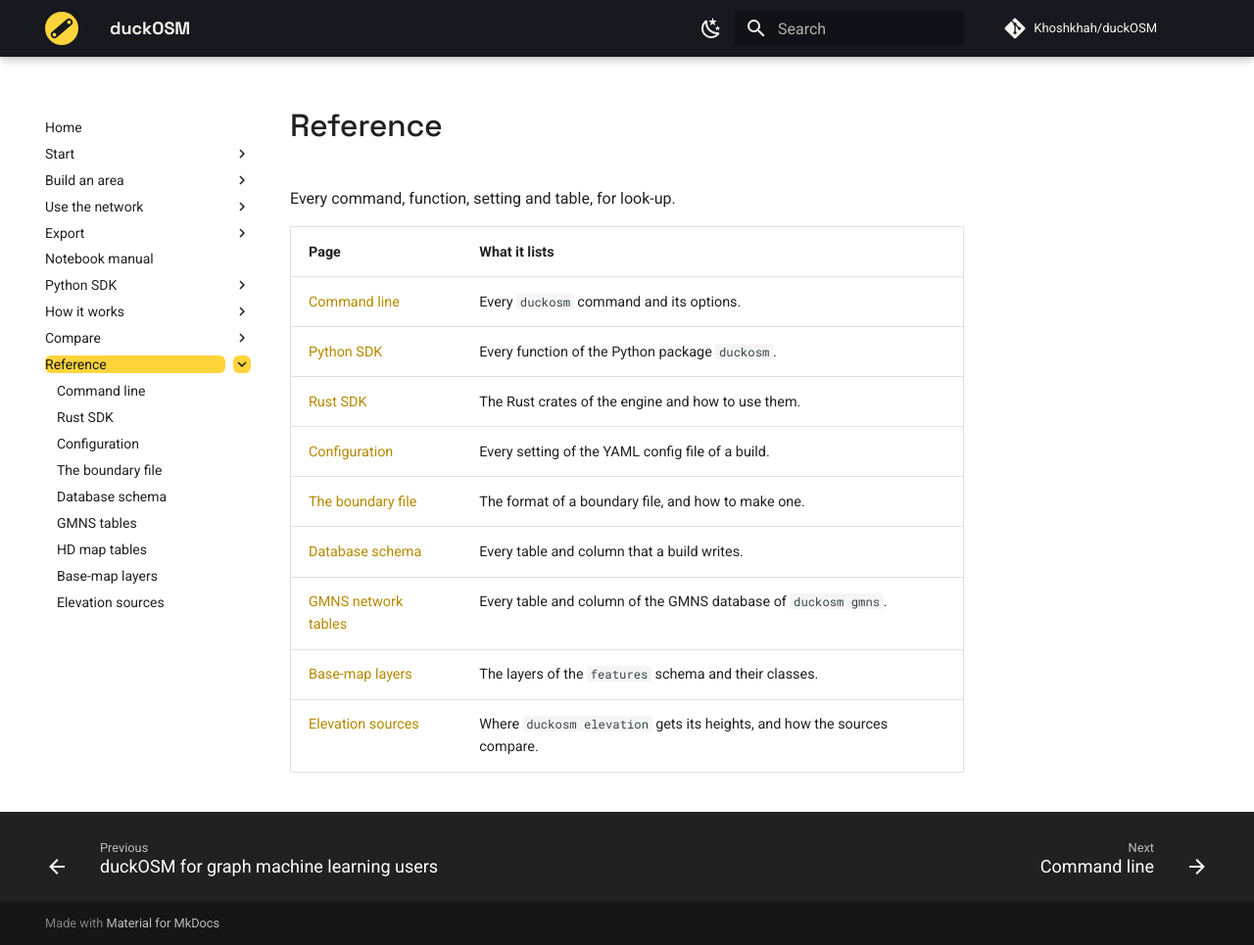
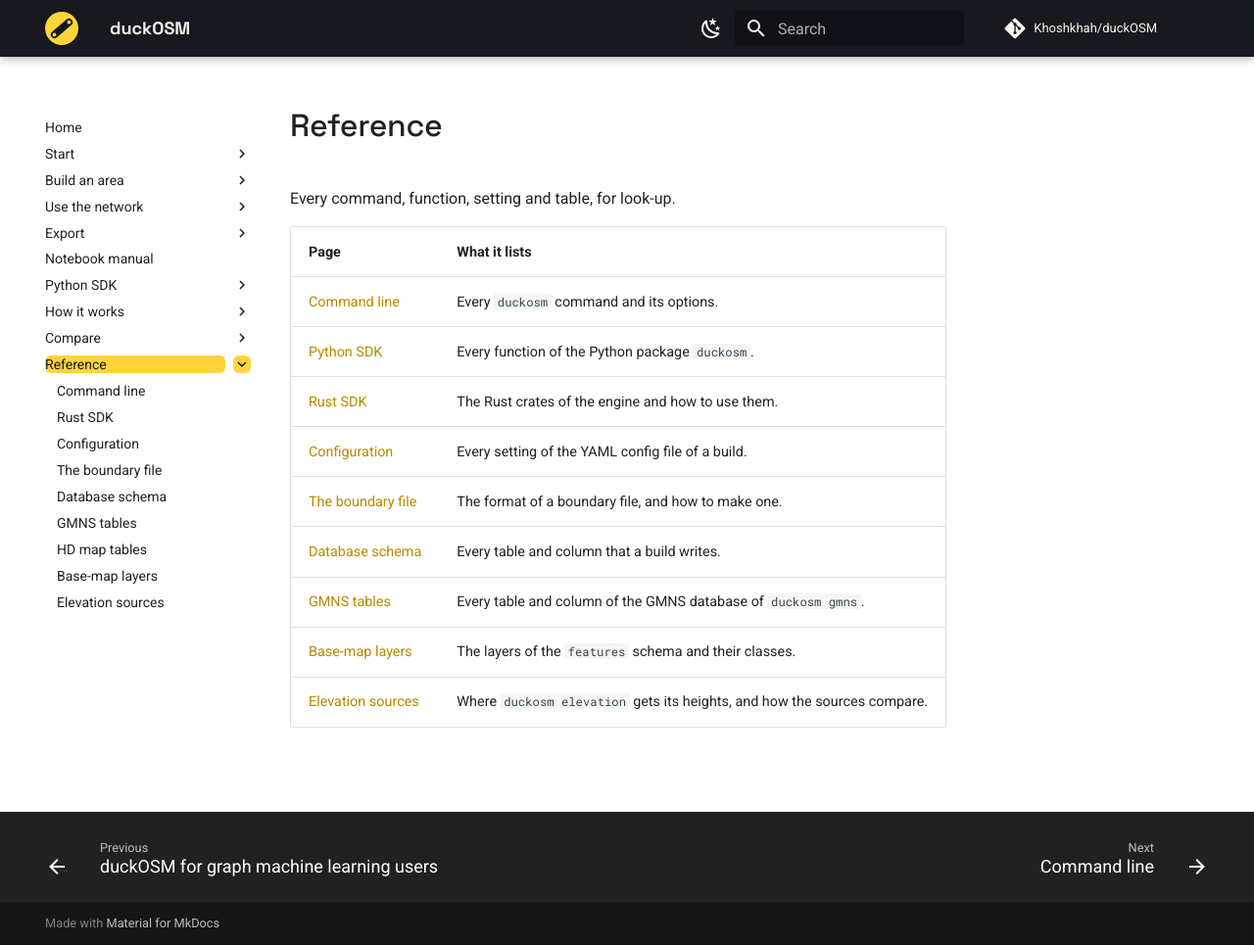
Before and after one commit to Khoshkhah/duckOSM, an MkDocs documentation site: the page built from docs/reference/index.md, in a window 1280 px wide and 965 px high. Shown: the whole window at 98% size. Built offline with MkDocs 1.6.1 and Material for MkDocs 9.7.7, drawn with Linux system fonts in a browser that asks for light colours; comment, search, counter and statistics services are not loaded.

```diff
--- a/docs/reference/index.md
+++ b/docs/reference/index.md
@@ -10,6 +10,6 @@ Every command, function, setting and table, for look-up.
 | [Configuration](configuration.md) | Every setting of the YAML config file of a build. |
 | [The boundary file](boundary.md) | The format of a boundary file, and how to make one. |
 | [Database schema](database.md) | Every table and column that a build writes. |
-| [GMNS network tables](../exports/gmns_tables.md) | Every table and column of the GMNS database of `duckosm gmns`. |
+| [GMNS tables](../exports/gmns_tables.md) | Every table and column of the GMNS database of `duckosm gmns`. |
 | [Base-map layers](features.md) | The layers of the `features` schema and their classes. |
 | [Elevation sources](elevation-sources.md) | Where `duckosm elevation` gets its heights, and how the sources compare. |
```
Also changed, not shown: docs/exports/gmns.md (+1 -1 lines).
